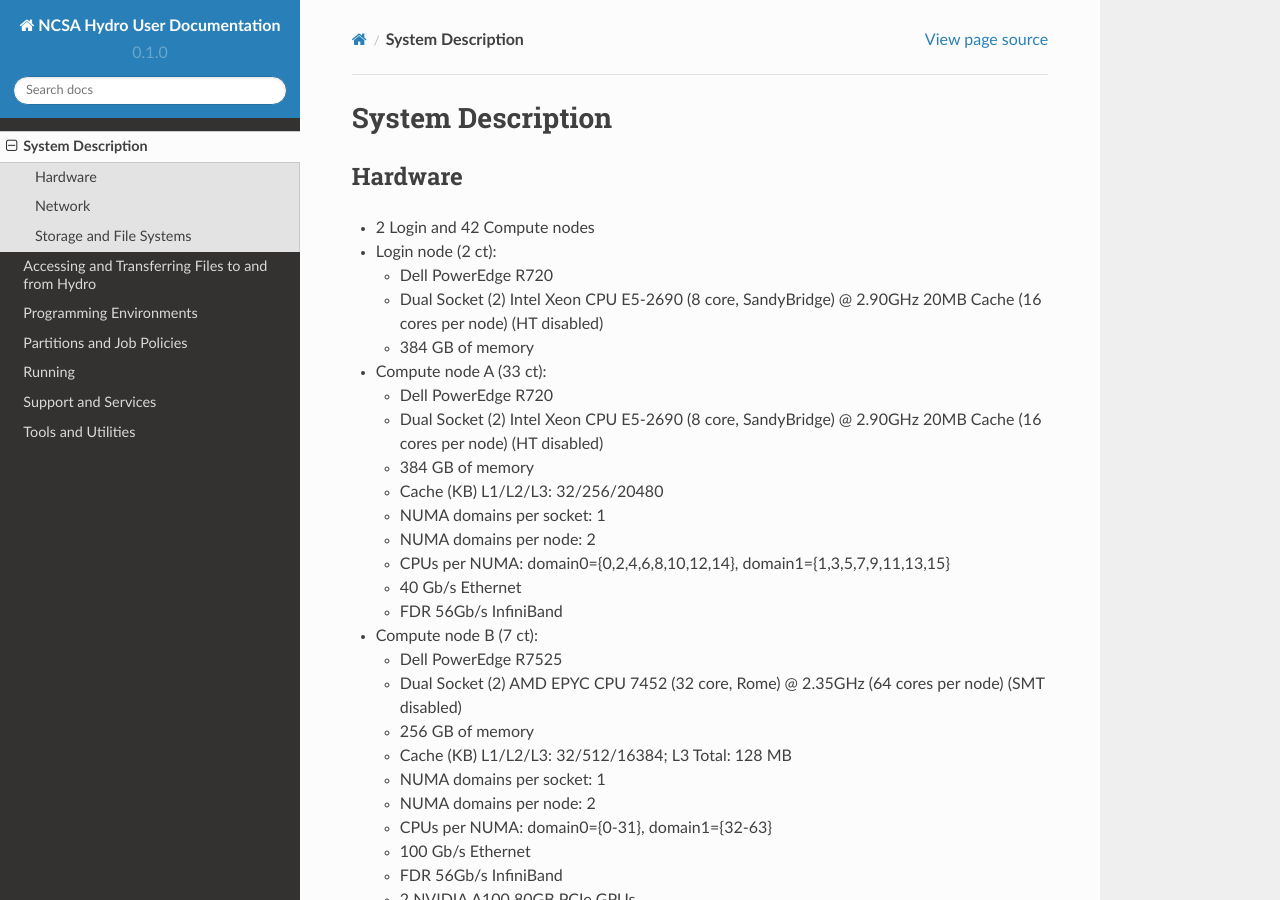
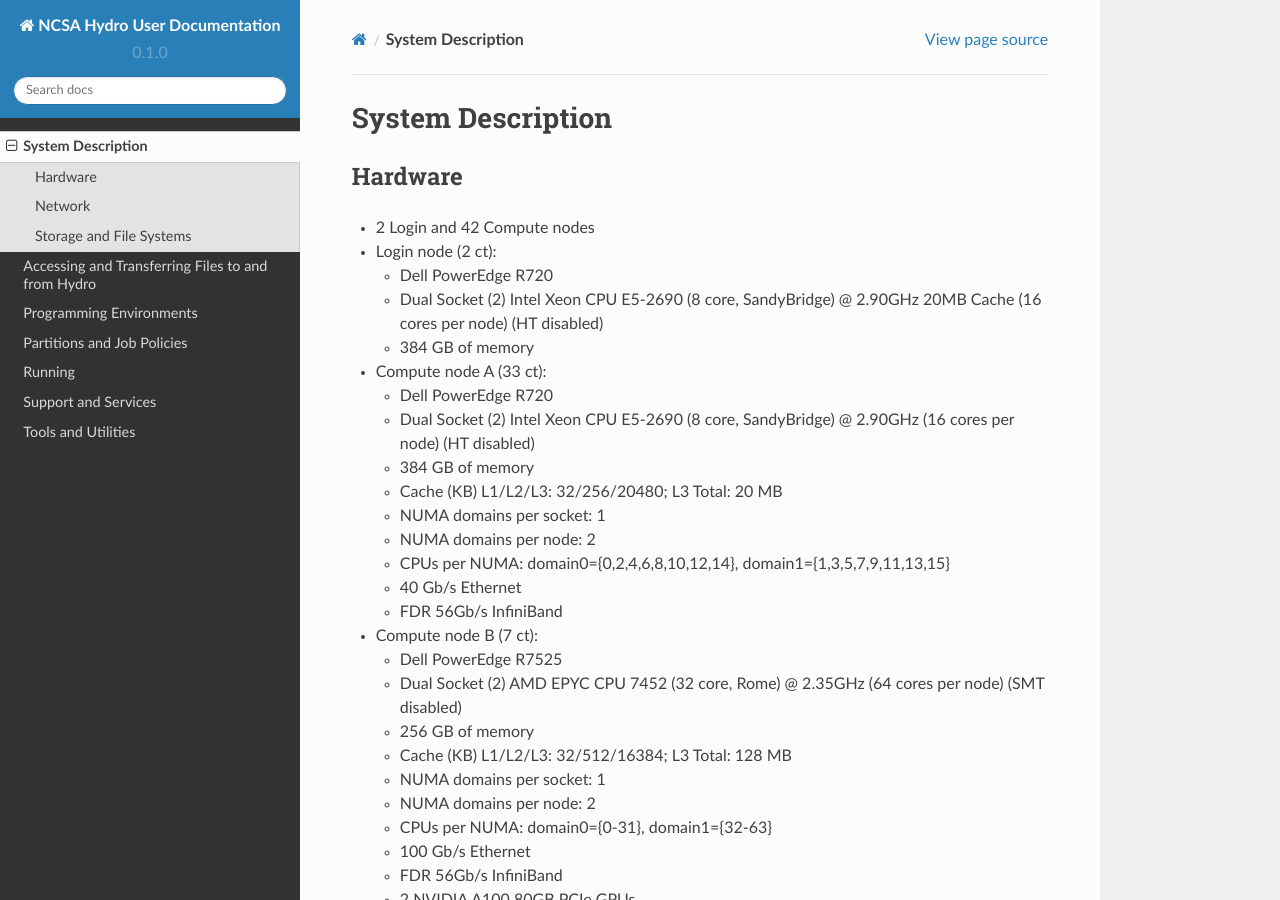
Before and after one commit to ncsa/hydro_documentation, a Sphinx documentation site: the page built from docs/source/system_description.rst, in a window 1280 px wide and 900 px high. Built offline with Sphinx 7.4.7 and the Read the Docs theme 2.0.0, drawn with Linux system fonts in a browser that asks for light colours; pages that are not in the unit, such as notebooks, are missing from menus.

Commit message:
Fixed a bug in previous commit
Fixed a leftover from the previous commit, in the Intel cache size

```diff
--- a/docs/source/system_description.rst
+++ b/docs/source/system_description.rst
@@ -15,10 +15,9 @@
 -  Compute node A (33 ct):
 
    -  Dell PowerEdge R720
-   -  Dual Socket (2) Intel Xeon CPU E5-2690 (8 core, SandyBridge) @ 2.90GHz 20MB
-      Cache (16 cores per node) (HT disabled)
+   -  Dual Socket (2) Intel Xeon CPU E5-2690 (8 core, SandyBridge) @ 2.90GHz (16 cores per node) (HT disabled)
    -  384 GB of memory
-   -  Cache (KB) L1/L2/L3: 32/256/20480
+   -  Cache (KB) L1/L2/L3: 32/256/20480; L3 Total: 20 MB
    -  NUMA domains per socket: 1
    -  NUMA domains per node: 2
    -  CPUs per NUMA: domain0={0,2,4,6,8,10,12,14}, domain1={1,3,5,7,9,11,13,15}
```
